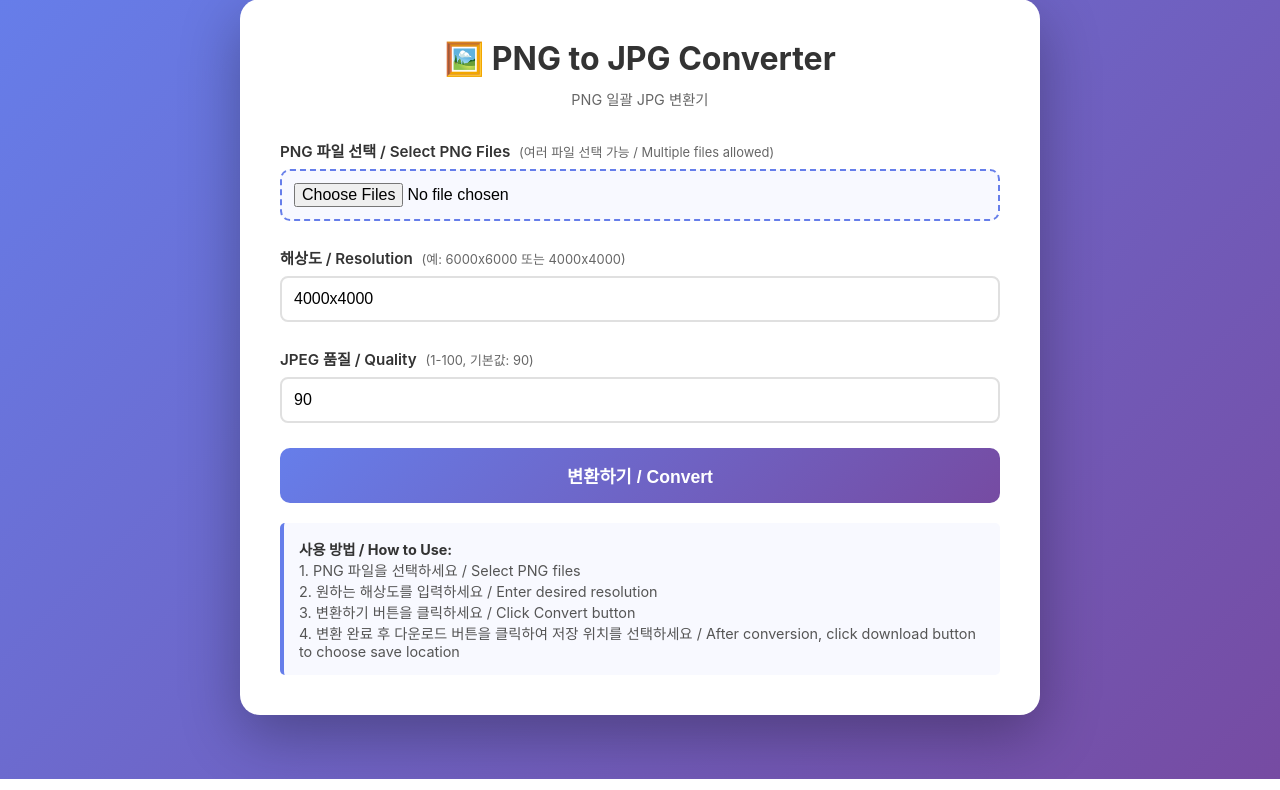
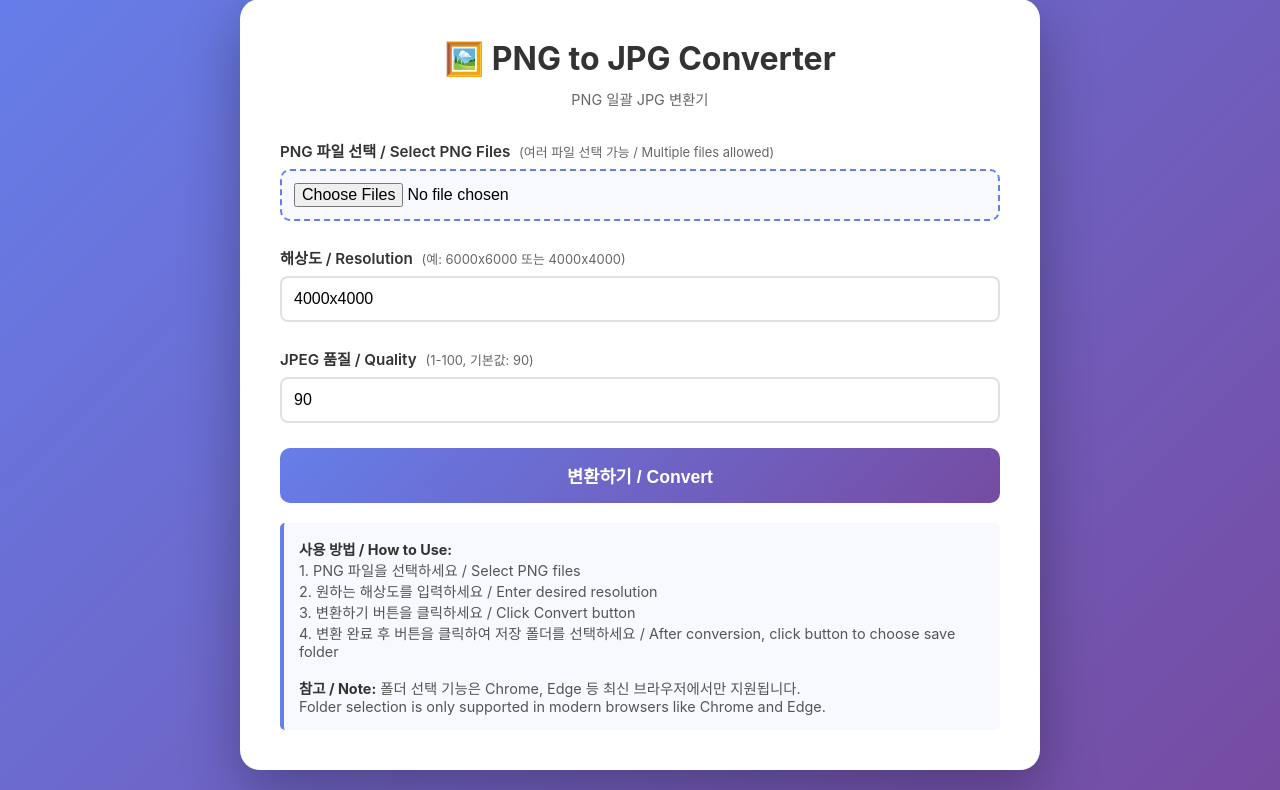
Before and after one commit to JIMPARK80/PNG-to-JPG-converter, a Flask app: page / in a window 1280 px wide. Shown: the part 21-811 px from the top of the page. Run offline with Flask 3, Linux system fonts and the light colour scheme; some libraries are stand-ins or nearby versions.

Commit message:
feat: Add folder selection popup feature (File System Access API)

```diff
--- a/templates/index.html
+++ b/templates/index.html
@@ -4,6 +4,8 @@
     <meta charset="UTF-8">
     <meta name="viewport" content="width=device-width, initial-scale=1.0">
     <title>PNG to JPG Converter / PNG 일괄 JPG 변환기</title>
+    <!-- JSZip 라이브러리 (ZIP 파일 압축 해제용) -->
+    <script src="https://cdnjs.cloudflare.com/ajax/libs/jszip/3.10.1/jszip.min.js"></script>
     <style>
         * {
             margin: 0;
@@ -280,7 +282,10 @@
             1. PNG 파일을 선택하세요 / Select PNG files<br>
             2. 원하는 해상도를 입력하세요 / Enter desired resolution<br>
             3. 변환하기 버튼을 클릭하세요 / Click Convert button<br>
-            4. 변환 완료 후 다운로드 버튼을 클릭하여 저장 위치를 선택하세요 / After conversion, click download button to choose save location
+            4. 변환 완료 후 버튼을 클릭하여 저장 폴더를 선택하세요 / After conversion, click button to choose save folder<br>
+            <br>
+            <strong>참고 / Note:</strong> 폴더 선택 기능은 Chrome, Edge 등 최신 브라우저에서만 지원됩니다.<br>
+            Folder selection is only supported in modern browsers like Chrome and Edge.
         </div>
     </div>
 
@@ -351,22 +356,19 @@
                 const downloadSection = document.getElementById('downloadSection');
                 const downloadInfo = downloadSection.querySelector('.download-info');
 
-                downloadLink.href = url;
-                downloadLink.download = filename;
-
                 // 다운로드 버튼 텍스트 설정
                 if (isZip && fileCount > 1) {
-                    downloadLink.textContent = `📦 ${fileCount}개 파일 압축 다운로드 / Download ${fileCount} files as ZIP`;
+                    downloadLink.textContent = `📦 ${fileCount}개 파일 저장 폴더 선택 / Choose folder for ${fileCount} files`;
                     downloadInfo.innerHTML = `
                         <strong>✅ 변환 완료! / Conversion Complete!</strong><br>
                         ${fileCount}개의 파일이 압축되어 있습니다 / ${fileCount} files are compressed<br>
-                        아래 버튼을 클릭하여 저장 위치를 선택하세요 / Click the button below to choose save location
+                        아래 버튼을 클릭하여 저장 폴더를 선택하세요 / Click the button below to choose save folder
                     `;
                 } else {
-                    downloadLink.textContent = `📥 ${filename} 다운로드 / Download ${filename}`;
+                    downloadLink.textContent = `📥 ${filename} 저장 폴더 선택 / Choose folder for ${filename}`;
                     downloadInfo.innerHTML = `
                         <strong>✅ 변환 완료! / Conversion Complete!</strong><br>
-                        아래 버튼을 클릭하여 저장 위치를 선택하세요 / Click the button below to choose save location
+                        아래 버튼을 클릭하여 저장 폴더를 선택하세요 / Click the button below to choose save folder
                     `;
                 }
 
@@ -376,8 +378,81 @@
                 // 로딩 상태 리셋
                 resetLoadingState();
 
-                // 다운로드 링크 클릭 시 처리 (선택사항 - 자동 다운로드 원하면 주석 해제)
-                // downloadLink.click();
+                // 다운로드 링크 클릭 이벤트 - 폴더 선택 팝업
+                downloadLink.onclick = async function(e) {
+                    e.preventDefault();
+
+                    // File System Access API 지원 확인
+                    if (!window.showDirectoryPicker) {
+                        // 지원하지 않는 브라우저는 기본 다운로드
+                        alert('이 브라우저는 폴더 선택을 지원하지 않습니다. 기본 다운로드로 진행합니다.\nThis browser does not support folder selection. Using default download.');
+                        downloadLink.href = url;
+                        downloadLink.click();
+                        return;
+                    }
+
+                    try {
+                        // 폴더 선택 팝업 표시
+                        const directoryHandle = await window.showDirectoryPicker();
+
+                        // 로딩 표시
+                        downloadLink.textContent = '저장 중... / Saving...';
+                        downloadLink.style.pointerEvents = 'none';
+
+                        if (isZip && fileCount > 1) {
+                            // ZIP 파일 압축 해제 및 저장
+                            const zip = await JSZip.loadAsync(blob);
+                            let savedCount = 0;
+
+                            for (const [relativePath, file] of Object.entries(zip.files)) {
+                                if (!file.dir) {
+                                    const fileData = await file.async('blob');
+                                    const fileHandle = await directoryHandle.getFileHandle(relativePath, { create: true });
+                                    const writable = await fileHandle.createWritable();
+                                    await writable.write(fileData);
+                                    await writable.close();
+                                    savedCount++;
+                                }
+                            }
+
+                            downloadLink.textContent = `✅ ${savedCount}개 파일 저장 완료! / ${savedCount} files saved!`;
+                            downloadInfo.innerHTML = `
+                                <strong>✅ 저장 완료! / Save Complete!</strong><br>
+                                ${savedCount}개의 파일이 선택한 폴더에 저장되었습니다 / ${savedCount} files saved to selected folder
+                            `;
+                        } else {
+                            // 단일 파일 저장
+                            const fileHandle = await directoryHandle.getFileHandle(filename, { create: true });
+                            const writable = await fileHandle.createWritable();
+                            await writable.write(blob);
+                            await writable.close();
+
+                            downloadLink.textContent = `✅ 저장 완료! / Save Complete!`;
+                            downloadInfo.innerHTML = `
+                                <strong>✅ 저장 완료! / Save Complete!</strong><br>
+                                파일이 선택한 폴더에 저장되었습니다 / File saved to selected folder
+                            `;
+                        }
+
+                        // URL 정리
+                        window.URL.revokeObjectURL(url);
+
+                    } catch (error) {
+                        if (error.name === 'AbortError') {
+                            // 사용자가 취소한 경우
+                            downloadLink.textContent = isZip && fileCount > 1
+                                ? `📦 ${fileCount}개 파일 저장 폴더 선택 / Choose folder for ${fileCount} files`
+                                : `📥 ${filename} 저장 폴더 선택 / Choose folder for ${filename}`;
+                        } else {
+                            console.error('Error:', error);
+                            alert('저장 중 오류가 발생했습니다 / An error occurred while saving: ' + error.message);
+                            // 오류 발생 시 기본 다운로드로 폴백
+                            downloadLink.href = url;
+                            downloadLink.click();
+                        }
+                        downloadLink.style.pointerEvents = 'auto';
+                    }
+                };
 
             } catch (error) {
                 console.error('Error:', error);
```
